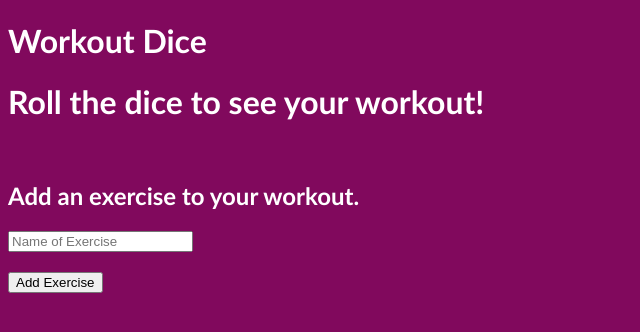
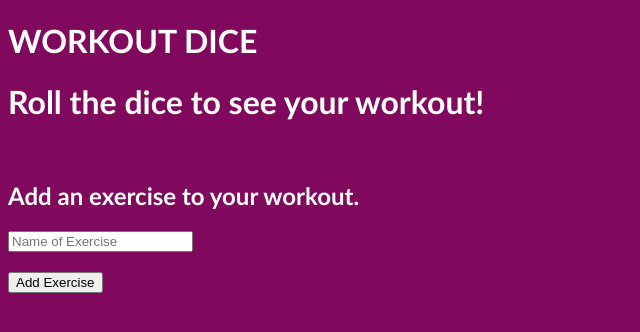
Before and after one commit to slaraja/workout-dice-frontend, a plain HTML site: page index.html in a window 1280 px wide. Shown: the whole page, without its empty margins (0-640 px from the left). Drawn offline with Linux system fonts and the light colour scheme; no server answers.

```diff
--- a/index.html
+++ b/index.html
@@ -6,7 +6,7 @@
     <meta charset="utf-8">
   </head>
   <body>
-    <h1>Workout Dice</h1>
+    <h1>WORKOUT DICE</h1>
 
     <h1>Roll the dice to see your workout!</h1>
 
--- a/src/Form.js
+++ b/src/Form.js
@@ -25,4 +25,10 @@ function handleSubmit(event){
     //append p tag to the DOM
     form.appendChild(exercisePTag)
 
+    // function handleError {
+    //     const error = (error) => {
+    //     console.log(error)
+    //     }
+    //     }
+
 }
```
